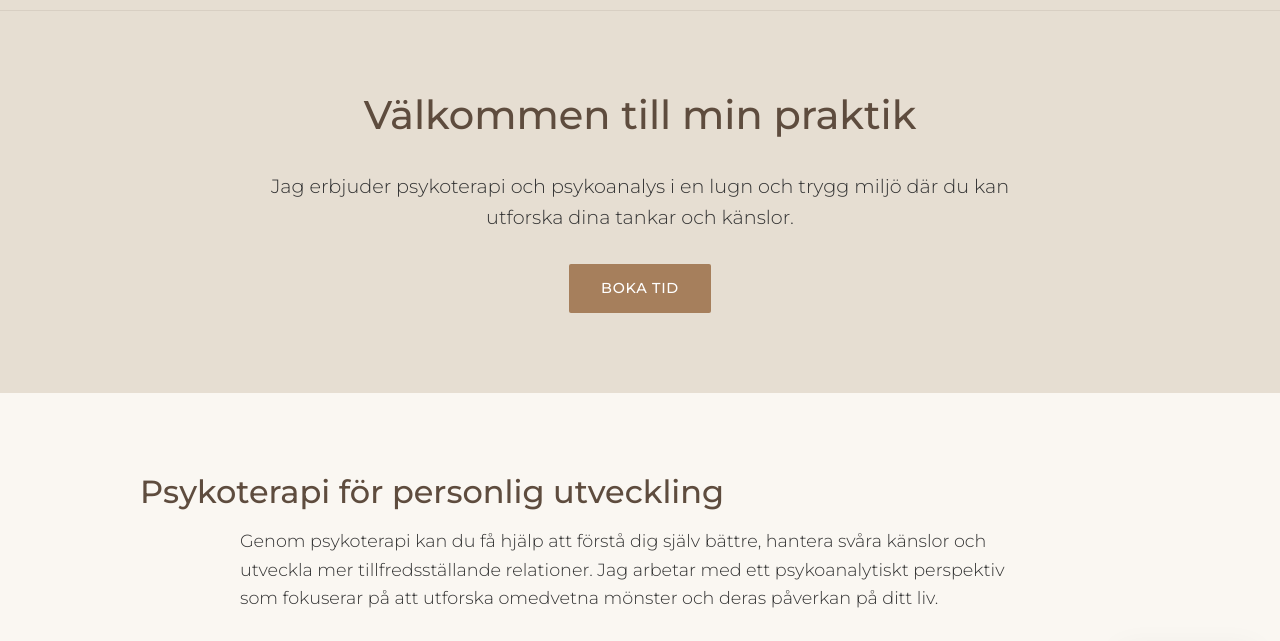
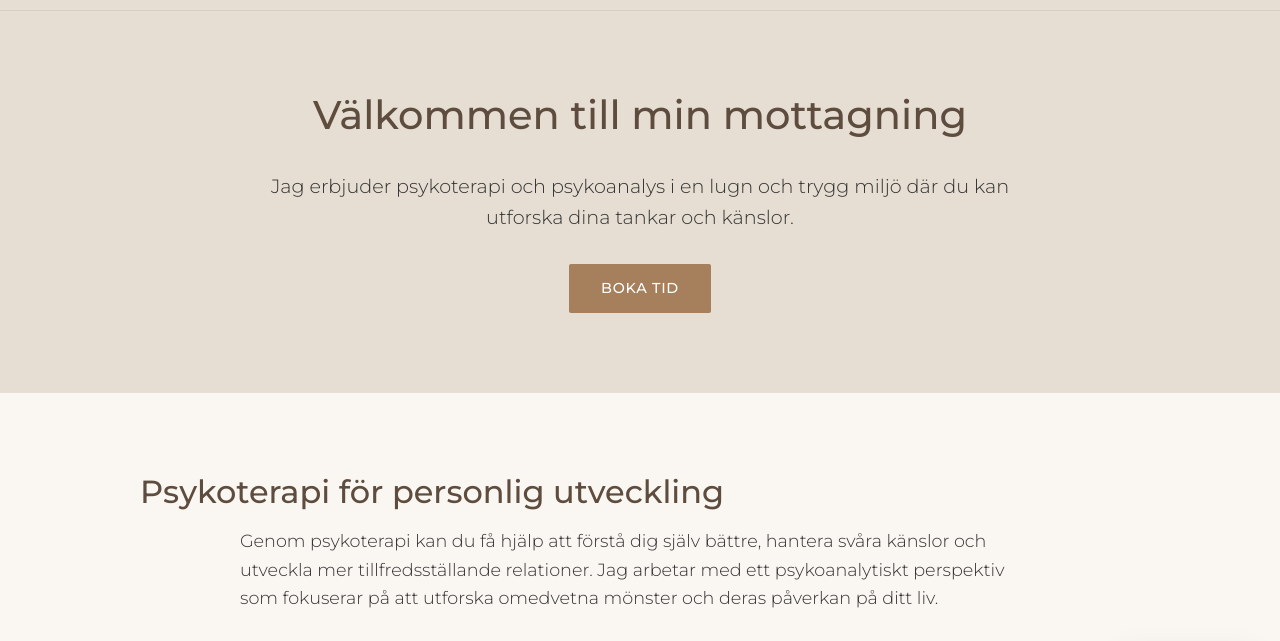
Before and after one commit to erikjarl/ollemalm, a plain HTML site: page index.html in a window 1280 px wide. Shown: the part 107-748 px from the top of the page. Drawn offline with Linux system fonts and the light colour scheme; a script that the page names is missing; a web font is replaced by a local one.

Commit message:
Update index.html

```diff
--- a/index.html
+++ b/index.html
@@ -34,7 +34,7 @@
         <section class="hero">
             <div class="container">
                 <div class="hero-content">
-                    <h2>Välkommen till min praktik</h2>
+                    <h2>Välkommen till min mottagning</h2>
                     <p>Jag erbjuder psykoterapi och psykoanalys i en lugn och trygg miljö där du kan utforska dina tankar och känslor.</p>
                     <a href="kontakt.html" class="btn">Boka tid</a>
                 </div>
```
